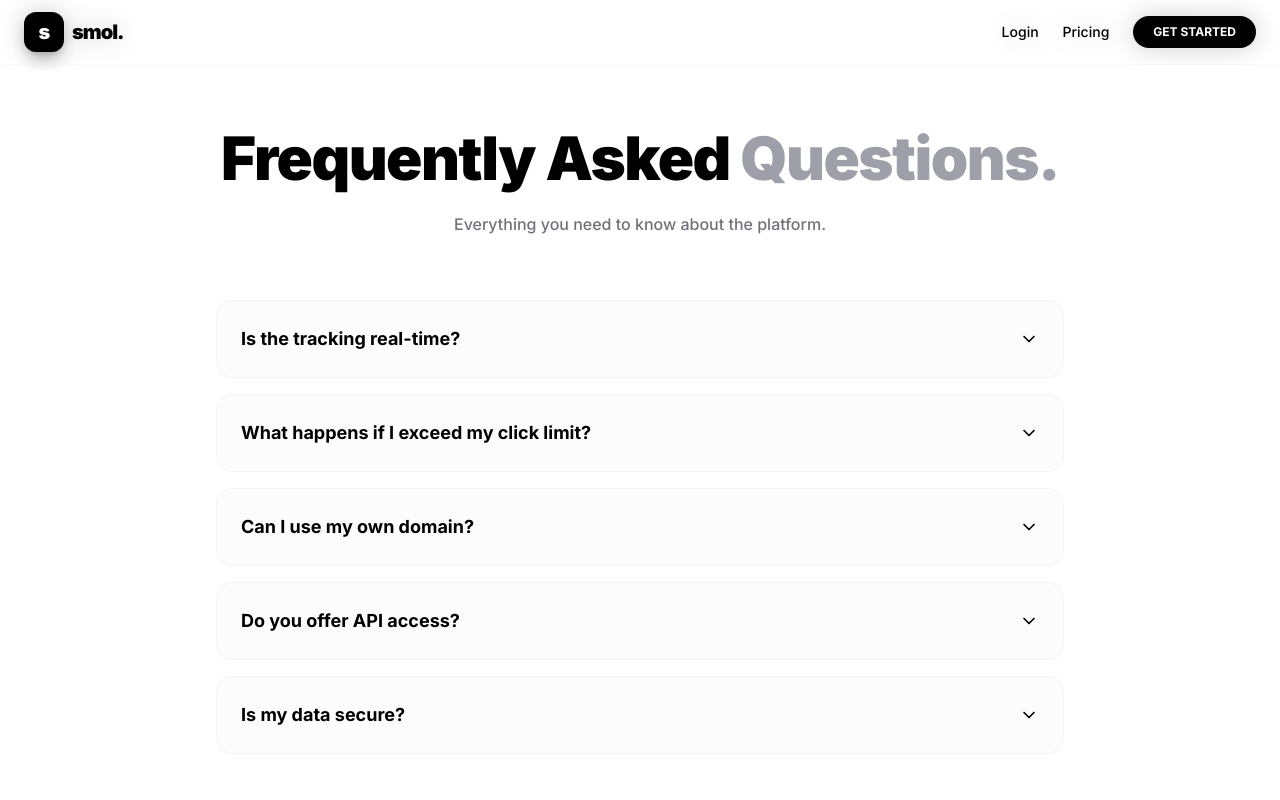
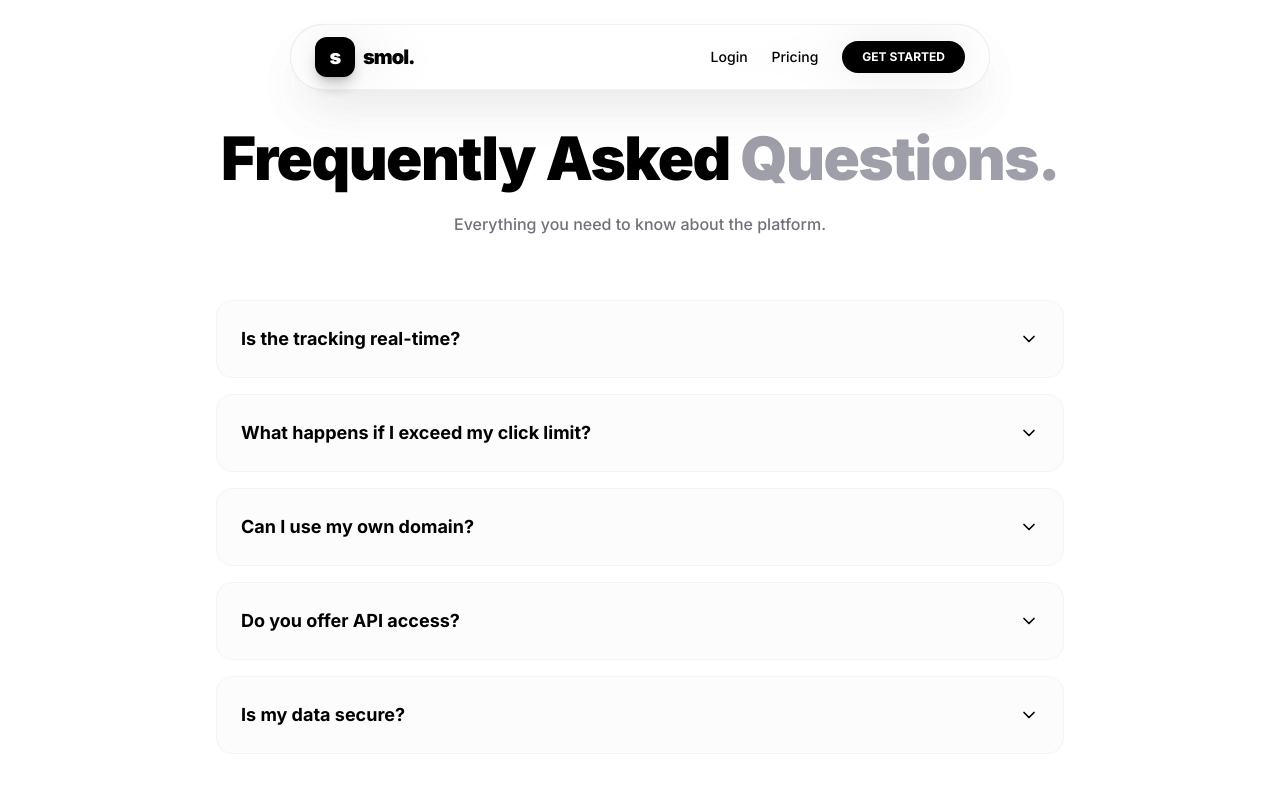
Before and after one commit to Ayushguleria73again/link-Shortner-frontend, a Next.js app: page /faq in a window 1280 px wide. Shown: the top 800 px of the page. Built offline with nearby package versions, Linux system fonts and the light colour scheme; no server answers.

Commit message:
feat: upgrade navbar to Dynamic Island floating pill design 🏝️

```diff
--- a/components/Navbar.jsx
+++ b/components/Navbar.jsx
@@ -79,8 +79,8 @@ const Navbar = () => {
     if (isAuthPage || isErrorPage) return null;
 
     return (
-        <nav className={`fixed top-0 left-0 right-0 z-50 bg-white/80 backdrop-blur-md border-b border-zinc-100/50 transition-transform duration-300 ${isVisible ? 'translate-y-0' : '-translate-y-full'}`}>
-            <div className="max-w-7xl mx-auto px-6 h-16 flex items-center justify-between">
+        <nav className={`fixed top-6 left-1/2 -translate-x-1/2 z-50 w-[90%] md:w-auto md:min-w-[700px] max-w-5xl bg-white/90 backdrop-blur-xl border border-zinc-200/50 rounded-full shadow-2xl shadow-zinc-500/10 transition-all duration-500 ease-in-out ${isVisible ? 'translate-y-0 opacity-100' : '-translate-y-[150%] opacity-0'}`}>
+            <div className="px-6 h-16 flex items-center justify-between">
                 <Link href="/" className="flex items-center gap-2 group">
                     <div className="w-10 h-10 bg-black text-white rounded-xl flex items-center justify-center font-black text-xl tracking-tighter group-hover:scale-110 transition-transform shadow-lg shadow-black/20 lowercase">
                         s
@@ -159,7 +159,7 @@ const Navbar = () => {
                             animate={{ opacity: 1, y: 0 }}
                             exit={{ opacity: 0, y: -20 }}
                             transition={{ duration: 0.2 }}
-                            className="absolute top-16 left-0 right-0 bg-white border-b border-zinc-100 p-6 md:hidden shadow-xl"
+                            className="absolute top-20 left-0 right-0 bg-white border border-zinc-100 p-6 md:hidden shadow-xl rounded-3xl"
                         >
                             <div className="flex flex-col gap-4">
                                 {isLoggedIn ? (
```
